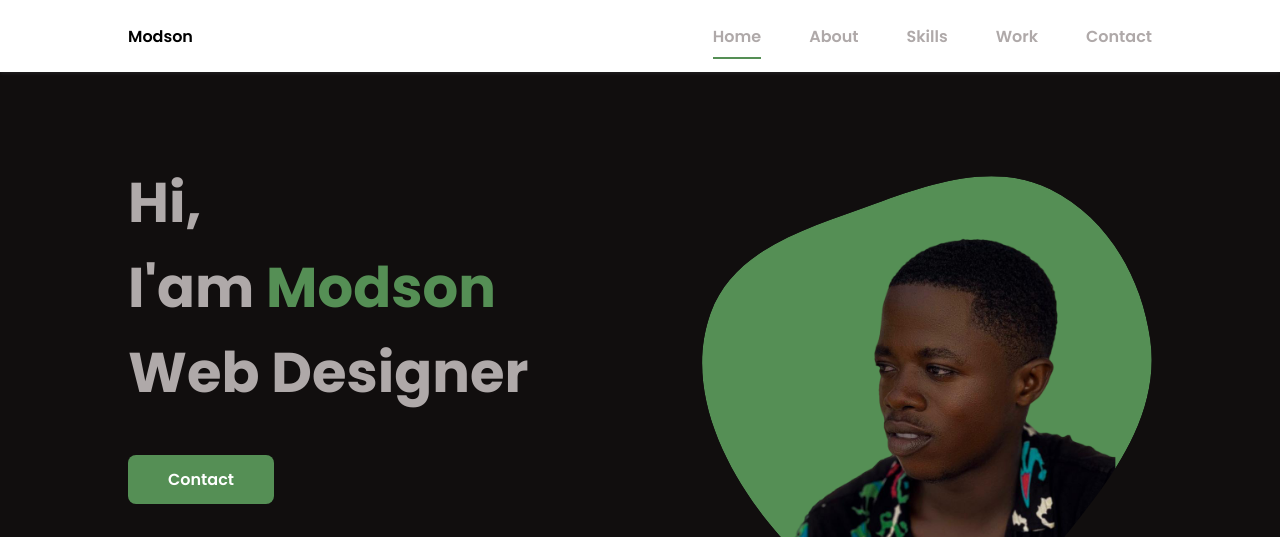
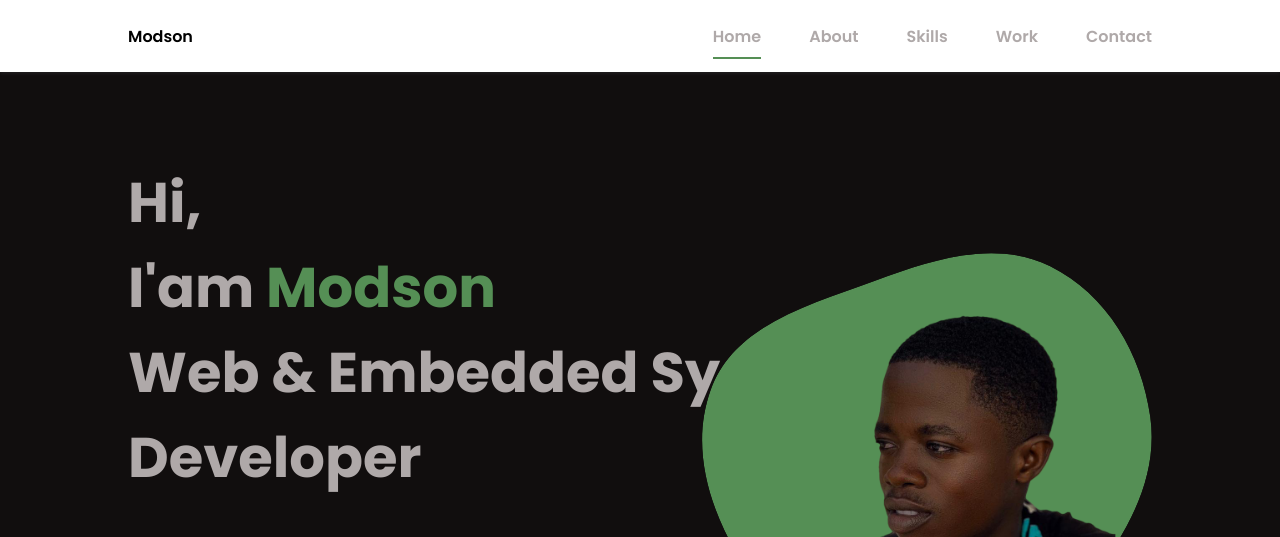
Before and after one commit to Modsontech45/Portofolio, a plain HTML site: page index.html in a window 1280 px wide. Shown: the top 537 px of the page. Drawn offline with nearby package versions, Linux system fonts and the light colour scheme.

Commit message:
first commit

```diff
--- a/index.html
+++ b/index.html
@@ -39,7 +39,7 @@
 
             <section class="home bd-grid" id="home">
                 <div class="home__data">
-                    <h1 class="home__title">Hi,<br>I'am <span class="home__title-color">Modson</span><br> Web Designer</h1>
+                    <h1 class="home__title">Hi,<br>I'am <span class="home__title-color">Modson</span><br> Web & Embedded System Developer</h1>
 
                     <a href="#" class="button">Contact</a>
                 </div>
```
